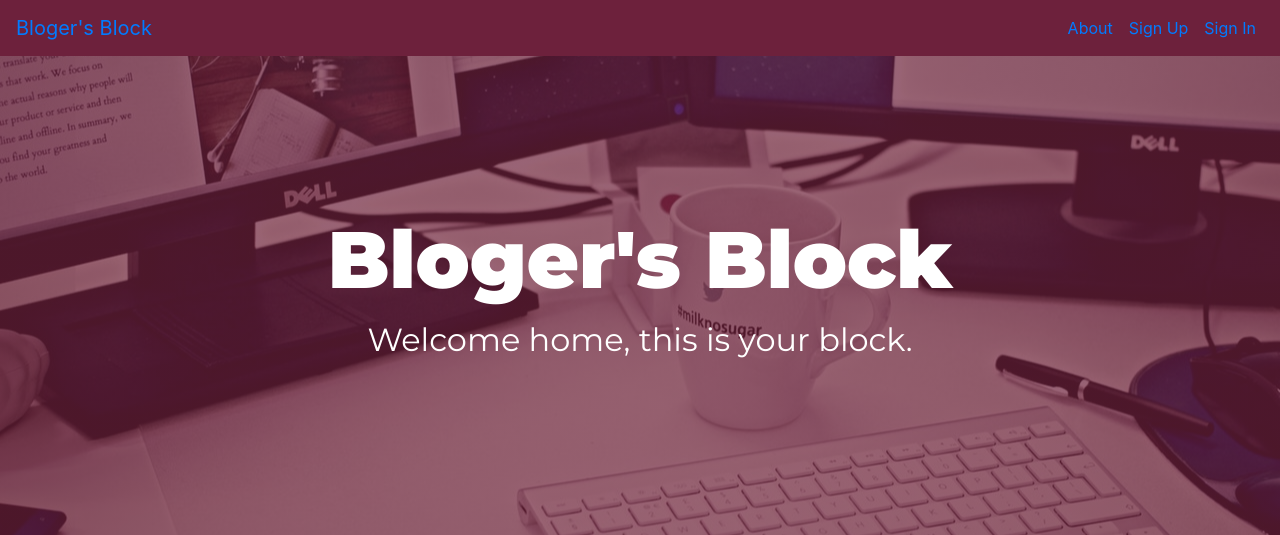
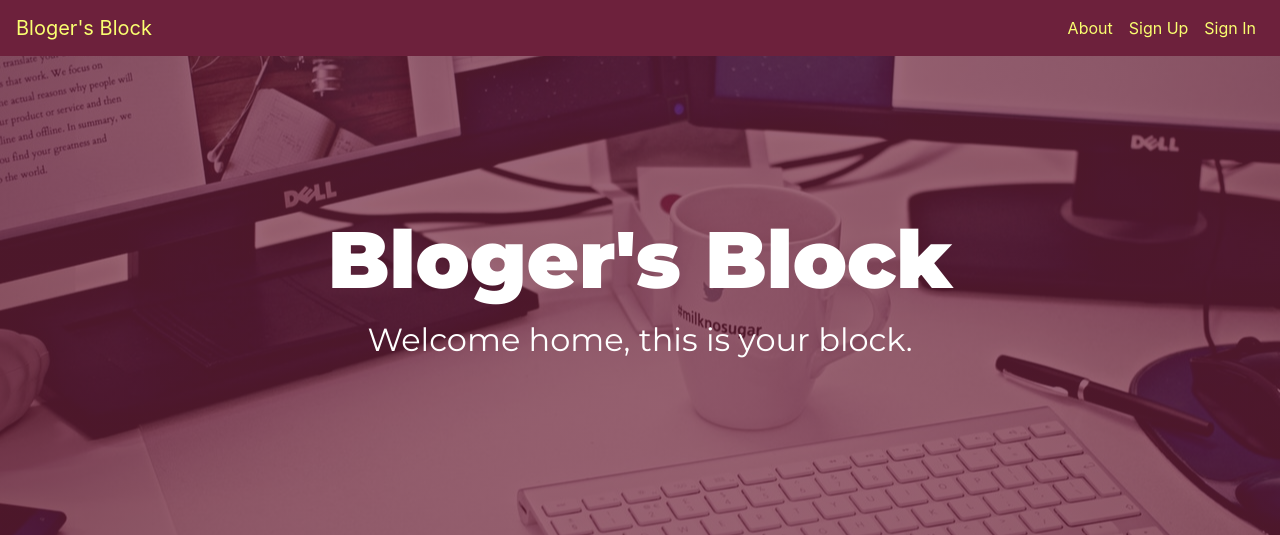
Before and after one commit to Mantongash/blog, a Flask app: page / in a window 1280 px wide. Shown: the top 535 px of the page. Run offline with Flask 2, Linux system fonts and the light colour scheme; some libraries are stand-ins or nearby versions.

Commit message:
Changed the color of navbar links

```diff
--- a/app/static/css/main.css
+++ b/app/static/css/main.css
@@ -34,3 +34,7 @@ header {
 nav {
   background: #6D213C;
 }
+
+nav a {
+  color: #FAFF70;
+}
```
